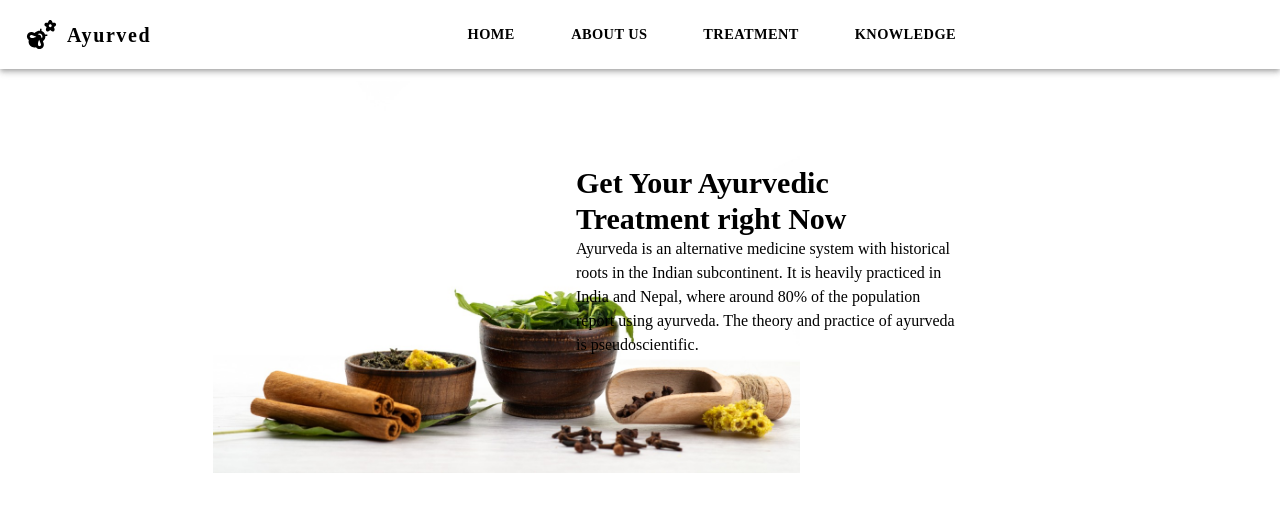
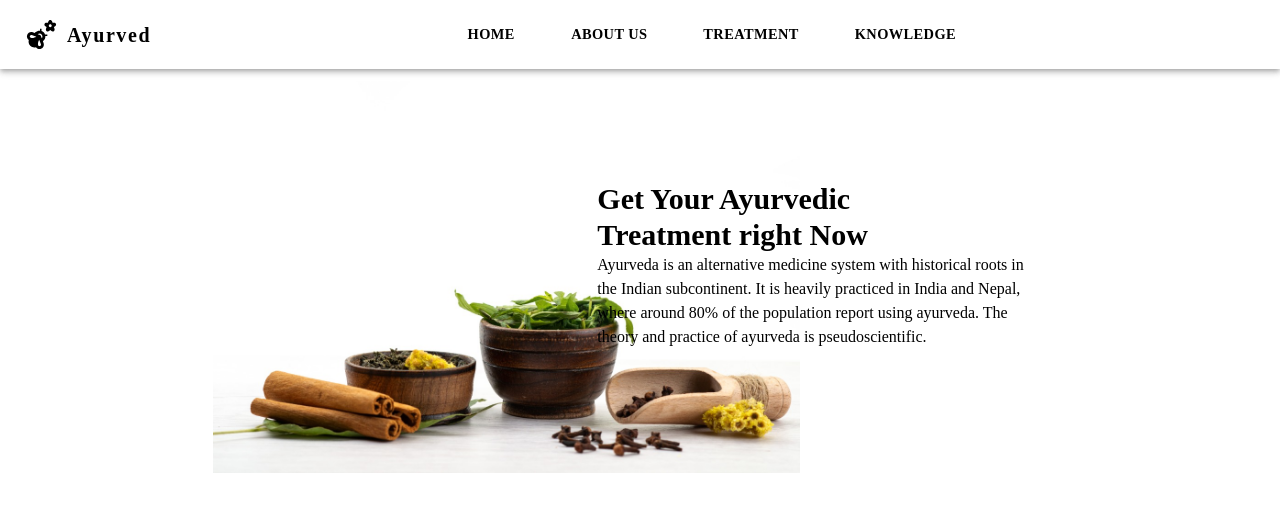
Before and after one commit to Atishay-Jain-5/Project-ayurved, a React (Create React App) app: page / in a window 1280 px wide. Shown: the top 512 px of the page. Built offline with nearby package versions, Linux system fonts and the light colour scheme; a web font is replaced by a local one.

Commit message:
section 1 changes

```diff
--- a/src/components/homePage/HomePage.js
+++ b/src/components/homePage/HomePage.js
@@ -5,7 +5,7 @@ function HomePage() {
   return (
     <div>
       <div className="w-screen ">
-        <div className="w-96 h-32 z-50 absolute mt-24 right-80 ">
+        <div className="w-1/3 h-32 z-50 absolute mt-28 right-64 ">
           <h1 className="text-3xl font-extrabold">
             Get Your Ayurvedic <br></br>Treatment right Now
           </h1>
```
